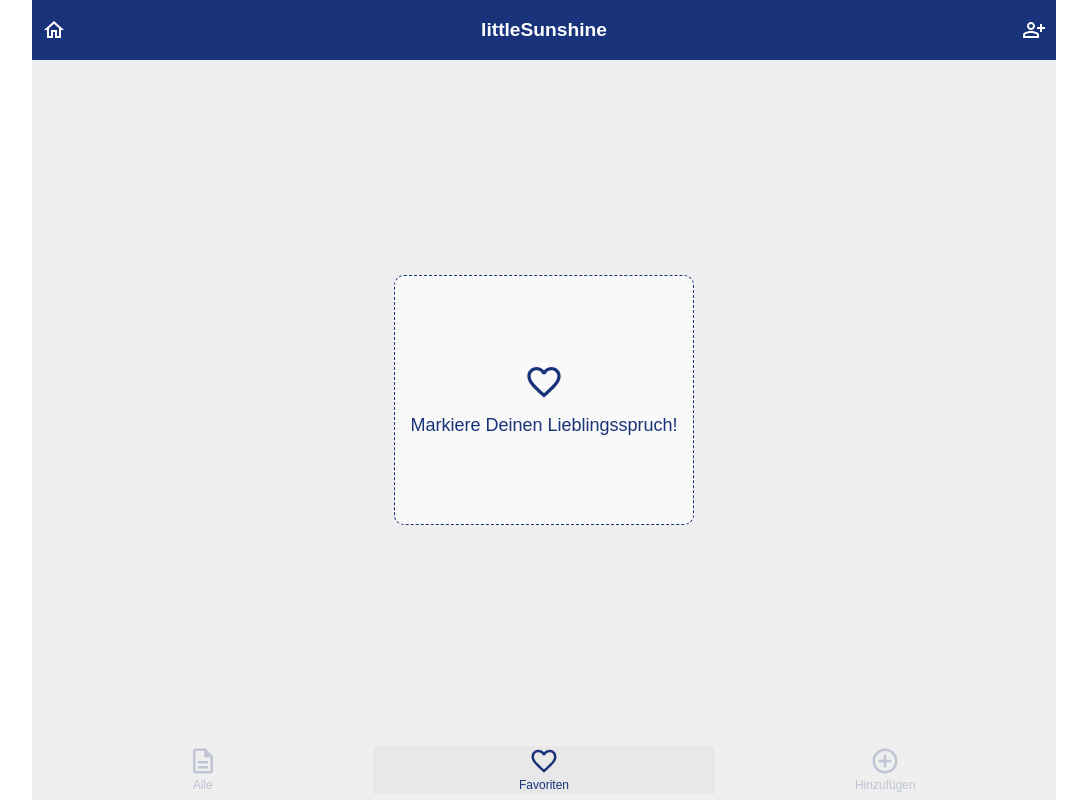
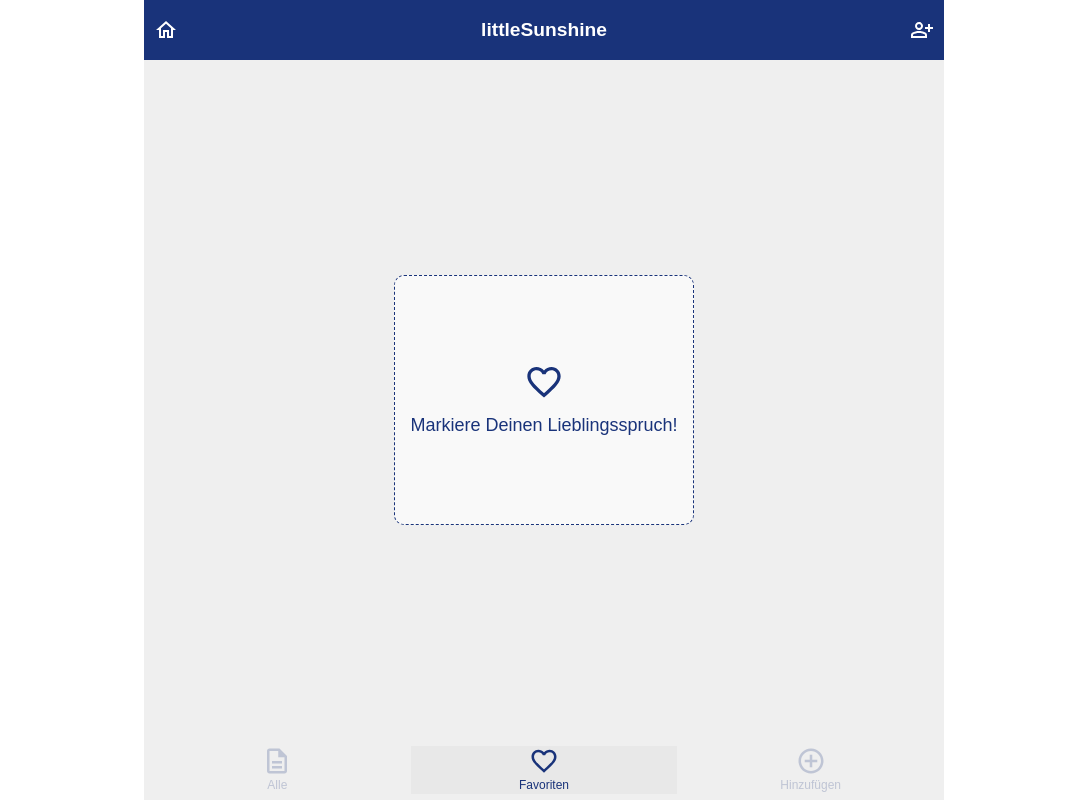
Before and after one commit to MichiBerger/capstone-project, a React (Create React App) app: page /favorites in a window 1280 px wide. Shown: the whole page, without its empty margins (96-1183 px from the left). Built offline with nearby package versions, Linux system fonts and the light colour scheme.

Commit message:
Change readme

```diff
--- a/src/App.js
+++ b/src/App.js
@@ -290,7 +290,7 @@ const AppGrid = styled.div`
   display: grid;
   height: 100vh;
   grid-template-rows: 50px 1fr 60px;
-  max-width: 1024px;
+  max-width: 800px;
   background-color: var(--color-gallery-grey);
   margin: 0 auto;
 
--- a/src/GlobalStyles.js
+++ b/src/GlobalStyles.js
@@ -23,7 +23,7 @@ body {
   font-family: sans-serif;
   font-size: 112.5%;
   line-height: 1.5;
-  color: var(--color-indigo-blue);;
+  color: var(--color-indigo-blue);
   margin: 0 auto;
 }
 
--- a/src/pages/FavoritePhrases.js
+++ b/src/pages/FavoritePhrases.js
@@ -18,7 +18,9 @@ export default function FavoritePhrases({
   onUpload,
 }) {
   const emptyPhrases = phrases.filter(phrase => phrase.isBookmarked);
+  console.log(emptyPhrases)
 
+  console.log(filterButtons)
   return (
     <AllPhrasesWrapper>
       {isLoading && <ModalLoadingInfo loadingStatus={loadingStatus} />}
```
Also changed, not shown: 1 other file (tests, documents, lock files or other folders).
